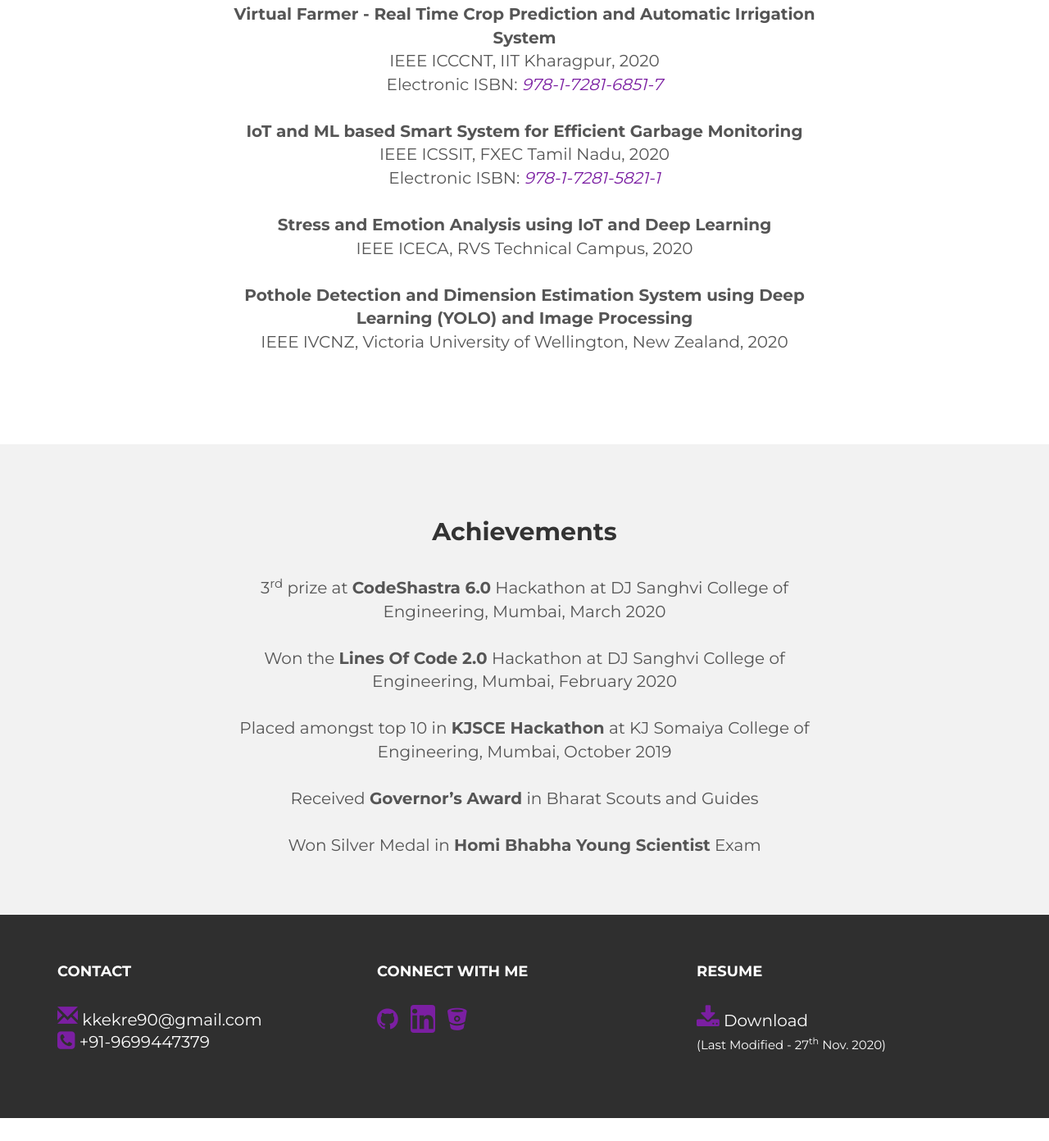
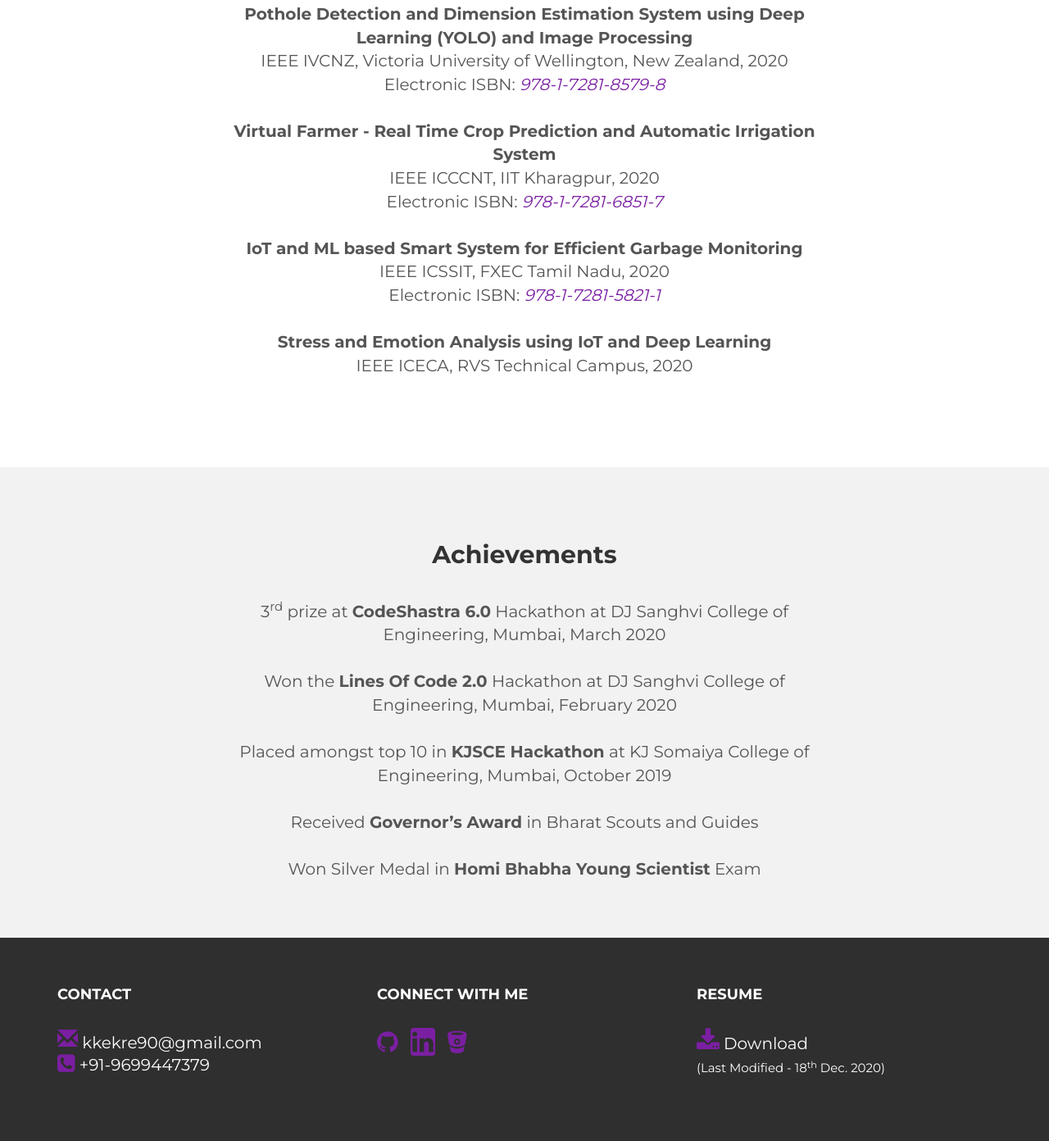
Before and after one commit to KaustubhKekre/KaustubhKekre.github.io, a plain HTML site: page index.html in a window 1280 px wide. Shown: the part 3557-4949 px from the top of the page at 82% size. Before the commit the page ends 4921 px from the top, so only its background shows below. Drawn offline with nearby package versions, Linux system fonts and the light colour scheme.

Commit message:
add IVCNZ electronic ISBN

```diff
--- a/index.html
+++ b/index.html
@@ -185,6 +185,9 @@ of Engineering)<br>Technology: Android Studio (Java)<br>
 			<h2 class="centered">Publications</h2>
 			<div class="row mt centered">
 				<div class="col-lg-8 col-lg-offset-2 centered">
+						<b>Pothole Detection and Dimension Estimation System using Deep Learning (YOLO) and Image Processing</b><br>
+						IEEE IVCNZ, Victoria University of Wellington, New Zealand, 2020<br>
+						Electronic ISBN: <a href="https://ieeexplore.ieee.org/document/9290547"><I>978-1-7281-8579-8</I></a><br><br>
 						<b>Virtual Farmer - Real Time Crop Prediction and Automatic Irrigation System</b><br>
 						IEEE ICCCNT, IIT Kharagpur, 2020<br>
 						Electronic ISBN: <a href="https://ieeexplore.ieee.org/abstract/document/9225686"><I>978-1-7281-6851-7</I></a><br><br>
@@ -192,14 +195,9 @@ of Engineering)<br>Technology: Android Studio (Java)<br>
 						IEEE ICSSIT, FXEC Tamil Nadu, 2020<br>
 						Electronic ISBN: <a href="https://ieeexplore.ieee.org/document/9214202"><I>978-1-7281-5821-1</I></a><br><br>
 						<!-- <b>Combating COVID-19 using Object Detection Techniques for Next-Generation Autonomous Systems</b><br>
-						Elsevier, Cyber-Physical Systems: AI and COVID-19, 2020<br><br>
+						Elsevier, Cyber-Physical Systems: AI and COVID-19, 2020<br><br> -->
 						<b>Stress and Emotion Analysis using IoT and Deep Learning</b><br>
-						IEEE ICECA, RVS Technical Campus Coimbatore, 2020<br><br> -->
-						<b>Stress and Emotion Analysis using IoT and Deep Learning</b><br>
-						IEEE ICECA, RVS Technical Campus, 2020<br><br>
-						<b>Pothole Detection and Dimension Estimation System using Deep Learning (YOLO) and Image Processing</b><br>
-						IEEE IVCNZ, Victoria University of Wellington, New Zealand, 2020
-
+						IEEE ICECA, RVS Technical Campus, 2020
 
 				</div><!-- /col-lg-8 -->
 			</div><!-- /row -->
@@ -250,7 +248,7 @@ of Engineering)<br>Technology: Android Studio (Java)<br>
 
 				<div class="col-lg-4">
 					<h4>Resume</h4>
-					<p><a href="./assets/KaustubhKekre_resume.pdf" class="fa fa-download" download><span style="font-family:'Montserrat', sans-serif ;font-size: 20px ;color: #ffffff;"> Download</span></a><br><span style="font-size: 15px;">(Last Modified - 27<sup>th</sup> Nov. 2020)</span></p>
+					<p><a href="./assets/KaustubhKekre_resume.pdf" class="fa fa-download" download><span style="font-family:'Montserrat', sans-serif ;font-size: 20px ;color: #ffffff;"> Download</span></a><br><span style="font-size: 15px;">(Last Modified - 18<sup>th</sup> Dec. 2020)</span></p>
 				</div><!-- /col-lg-4 -->
 
 			</div>
```
Also changed, not shown: 1 other file.
